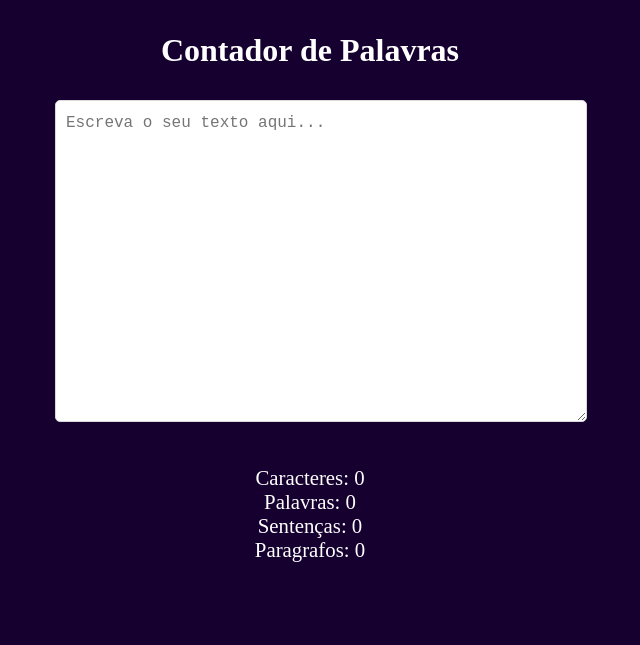
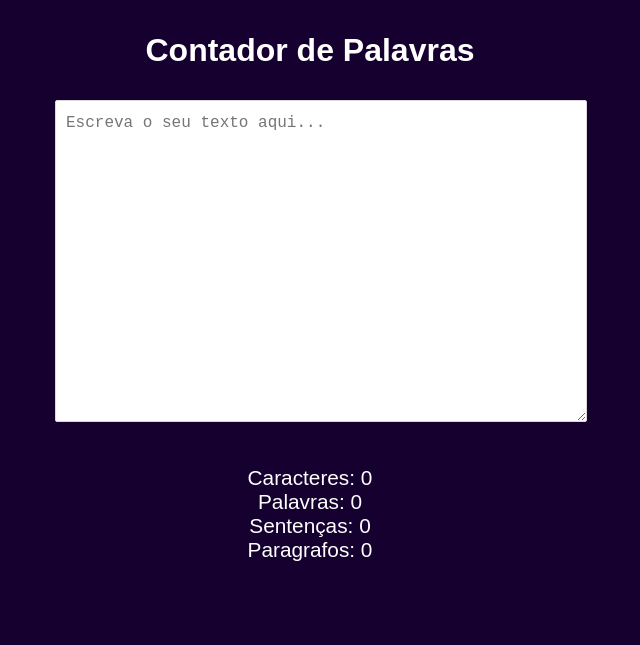
Before and after one commit to emersonlimaa/word_counter, a plain HTML site: page index.html in a window 1280 px wide. Shown: the whole page, without its empty margins (330-970 px from the left). Drawn offline with Linux system fonts and the light colour scheme.

Commit message:
finished

```diff
--- a/style.css
+++ b/style.css
@@ -4,7 +4,9 @@ body {
     margin: 0 auto;
     background-color: #150030;
     color: white;
+    font-family: sans-serif;
 }
+
 h3 {
     position: absolute;
     font-size: 2rem;
@@ -13,30 +15,27 @@ body {
     right: 0;
     top: 0;
     }
+
 textarea {
     width: 100%;
     height: 300px;
     padding: 10px;
     border: 1px solid #d9d9d9;
-    border-radius: 5px;
-    outline: none;
+    border-radius: 2px;
     font-size: 1rem;
     line-height: 1.5rem;
 }
-    textarea:hover {
-    border-color: #C0C0C0;
-    }
-    textarea:focus {
-    border-color: #4d90fe;
-    }
+
 .output.row {
     margin-top: -40px;
     padding: 80px;
     font-size: 1.3rem;
     }
+
 .output.row div {
     text-align: center;
     }
+
 footer {
     position: absolute;
     text-align: center;
@@ -48,6 +47,7 @@ body {
     padding: 5px;
     line-height: 3vh;
     }
+
 footer a:visited {
     color: inherit;
     }
```
Lines whose indentation alone changed are shown as unchanged.
